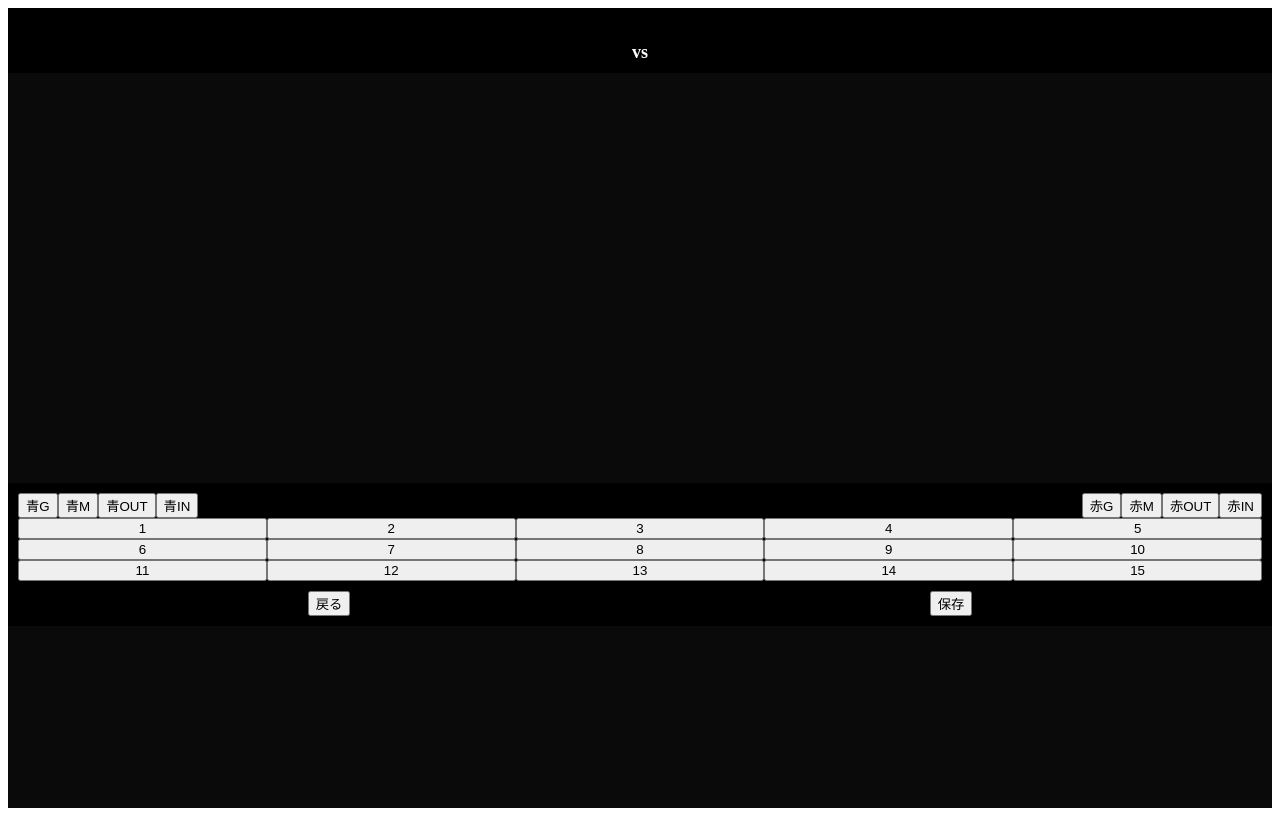
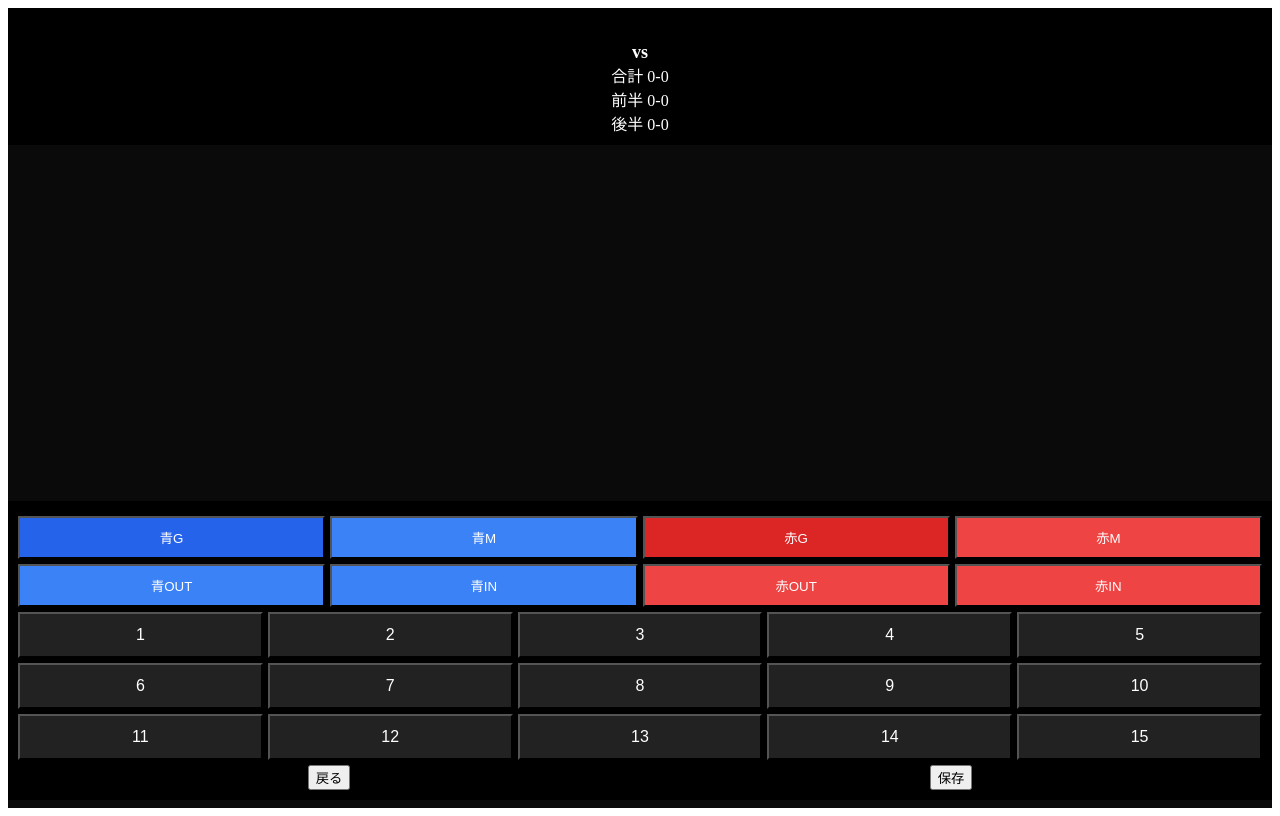
Before and after one commit to hakkinen9301/handball-score-new, a React (Create React App) app: page / in a window 1280 px wide. Both pictures are taken after a click on the button "開始". Built offline with nearby package versions, Linux system fonts and the light colour scheme.

Commit message:
Update App.js

```diff
--- a/src/App.js
+++ b/src/App.js
@@ -26,8 +26,8 @@ export default function App() {
   const addEvent = (team, type, number) => {
     setEvents((prev) => {
       const list = [...prev, { team, type, number }];
-      let b = 0,
-        r = 0;
+      let b = 0, r = 0;
+
       return list.map((e) => {
         if (e.type === "goal") {
           if (e.team === "blue") b++;
@@ -43,7 +43,31 @@ export default function App() {
 
   const undo = () => setEvents((prev) => prev.slice(0, -1));
 
-  // 得点集計
+  // ■ 前半後半＋合計
+  let first = { b: 0, r: 0 };
+  let second = { b: 0, r: 0 };
+  let half = "first";
+
+  events.forEach((e) => {
+    if (e.type === "section") {
+      if (e.label.includes("後半")) half = "second";
+      return;
+    }
+    if (e.type === "goal") {
+      if (half === "first") {
+        if (e.team === "blue") first.b++;
+        if (e.team === "red") first.r++;
+      } else {
+        if (e.team === "blue") second.b++;
+        if (e.team === "red") second.r++;
+      }
+    }
+  });
+
+  const totalB = first.b + second.b;
+  const totalR = first.r + second.r;
+
+  // ■ 得点者
   const goalStats = events.reduce((acc, e) => {
     if (e.type === "goal") {
       const key = `${e.team}-${e.number}`;
@@ -64,15 +88,11 @@ export default function App() {
     .sort((a, b) => a.num - b.num)
     .slice(0, 8);
 
-  // 画像保存
   const save = async () => {
-    const el = captureRef.current;
-
-    const canvas = await html2canvas(el, {
+    const canvas = await html2canvas(captureRef.current, {
       backgroundColor: "#0a0a0a",
       scale: 2,
     });
-
     const link = document.createElement("a");
     link.download = "score.png";
     link.href = canvas.toDataURL();
@@ -98,16 +118,17 @@ export default function App() {
 
       {started && (
         <>
-          {/* ★固定ヘッダー */}
+          {/* ■ 上固定 */}
           <div style={styles.header}>
             <div>{info.date}　{info.round}</div>
             <div style={styles.title}>{info.home} vs {info.away}</div>
+            <div>合計 {totalB}-{totalR}</div>
+            <div>前半 {first.b}-{first.r}</div>
+            <div>後半 {second.b}-{second.r}</div>
           </div>
 
-          {/* ★画像対象 */}
-          <div ref={captureRef} style={styles.captureArea}>
-            {/* スコア履歴 */}
-            <div ref={timelineRef} style={styles.timeline}>
+          {/* ■ 履歴 */}
+          <div ref={captureRef} style={styles.timeline}>
             {events.map((e, i) => {
               if (e.type === "section") {
                 return <div key={i} style={styles.section}>{e.label}</div>;
@@ -115,9 +136,7 @@ export default function App() {
 
               const mark =
                 e.type === "goal"
-                    ? e.team === "blue"
-                      ? "🔵"
-                      : "🔴"
+                  ? e.team === "blue" ? "🔵" : "🔴"
                   : e.type === "miss"
                   ? "❌"
                   : e.type === "out"
@@ -126,82 +145,63 @@ export default function App() {
 
               return (
                 <div key={i} style={styles.row}>
-                    <div style={styles.col1}>
-                      {e.team === "blue" &&
-                        (e.type === "out" || e.type === "in") &&
-                        `#${e.number} ${mark}`}
+                  <div style={styles.leftOut}>
+                    {e.team === "blue" && (e.type === "out" || e.type === "in") && `#${e.number} ${mark}`}
                   </div>
 
-                    <div style={styles.col2}>
-                      {e.team === "blue" &&
-                        (e.type === "goal" || e.type === "miss") &&
-                        `#${e.number} ${mark}`}
+                  <div style={styles.left}>
+                    {e.team === "blue" && (e.type === "goal" || e.type === "miss") && `#${e.number} ${mark}`}
                   </div>
 
-                    <div style={styles.col3}>
-                      {e.type === "goal" || e.type === "miss"
-                        ? e.score
-                        : ""}
+                  <div style={styles.center}>
+                    {(e.type === "goal" || e.type === "miss") && e.score}
                   </div>
 
-                    <div style={styles.col4}>
-                      {e.team === "red" &&
-                        (e.type === "goal" || e.type === "miss") &&
-                        `${mark} #${e.number}`}
+                  <div style={styles.right}>
+                    {e.team === "red" && (e.type === "goal" || e.type === "miss") && `${mark} #${e.number}`}
                   </div>
 
-                    <div style={styles.col5}>
-                      {e.team === "red" &&
-                        (e.type === "out" || e.type === "in") &&
-                        `${mark} #${e.number}`}
+                  <div style={styles.rightOut}>
+                    {e.team === "red" && (e.type === "out" || e.type === "in") && `${mark} #${e.number}`}
                   </div>
                 </div>
               );
             })}
           </div>
 
-            {/* ★背番号得点（画像にも含む） */}
+          {/* ■ 下固定 */}
+          <div style={styles.bottom}>
+            {/* 得点者 */}
             <div style={styles.stats}>
               <div>
-                {blueList.map((p, i) => (
-                  <div key={i}>#{p.num} 🔵 {p.count}</div>
-                ))}
+                {blueList.map((p, i) => <div key={i}>#{p.num} 🔵 {p.count}</div>)}
               </div>
               <div>
-                {redList.map((p, i) => (
-                  <div key={i}>#{p.num} 🔴 {p.count}</div>
-                ))}
-              </div>
+                {redList.map((p, i) => <div key={i}>#{p.num} 🔴 {p.count}</div>)}
               </div>
             </div>
 
-          {/* ★下部固定 */}
-          <div style={styles.bottom}>
+            {/* ボタン */}
             <div style={styles.btnRow}>
-              <div>
-                <button onClick={() => setMode("blue-goal")}>青G</button>
-                <button onClick={() => setMode("blue-miss")}>青M</button>
-                <button onClick={() => setMode("blue-out")}>青OUT</button>
-                <button onClick={() => setMode("blue-in")}>青IN</button>
-              </div>
-              <div>
-                <button onClick={() => setMode("red-goal")}>赤G</button>
-                <button onClick={() => setMode("red-miss")}>赤M</button>
-                <button onClick={() => setMode("red-out")}>赤OUT</button>
-                <button onClick={() => setMode("red-in")}>赤IN</button>
-              </div>
+              <button style={styles.blue} onClick={() => setMode("blue-goal")}>青G</button>
+              <button style={styles.blueSub} onClick={() => setMode("blue-miss")}>青M</button>
+              <button style={styles.red} onClick={() => setMode("red-goal")}>赤G</button>
+              <button style={styles.redSub} onClick={() => setMode("red-miss")}>赤M</button>
+
+              <button style={styles.blueSub} onClick={() => setMode("blue-out")}>青OUT</button>
+              <button style={styles.blueSub} onClick={() => setMode("blue-in")}>青IN</button>
+              <button style={styles.redSub} onClick={() => setMode("red-out")}>赤OUT</button>
+              <button style={styles.redSub} onClick={() => setMode("red-in")}>赤IN</button>
             </div>
 
             <div style={styles.grid}>
               {numbers.map((n) => (
-                <button
-                  key={n}
+                <button key={n} style={styles.num}
                   onClick={() => {
                     if (!mode) return;
                     const [team, type] = mode.split("-");
                     addEvent(team, type, n);
-                  }}
-                >
+                  }}>
                   {n}
                 </button>
               ))}
@@ -238,35 +238,23 @@ const styles = {
 
   title: { fontSize: 18, fontWeight: "bold" },
 
-  captureArea: {
-    paddingTop: 10,
-    paddingBottom: 20,
-  },
-
   timeline: {
     flex: 1,
     overflowY: "auto",
-    height: "45vh",
+    padding: 10,
     background: "#0a0a0a",
   },
 
   row: {
     display: "grid",
-    gridTemplateColumns: "60px 120px 80px 120px 60px",
-    alignItems: "center",
+    gridTemplateColumns: "50px 110px 70px 110px 50px",
   },
 
-  col1: { textAlign: "right", color: "#60a5fa" },
-  col2: { textAlign: "right", color: "#60a5fa" },
-  col3: { textAlign: "center", fontWeight: "bold" },
-  col4: { textAlign: "left", color: "#f87171" },
-  col5: { textAlign: "left", color: "#f87171" },
-
-  stats: {
-    display: "grid",
-    gridTemplateColumns: "1fr 1fr",
-    padding: 10,
-  },
+  leftOut: { textAlign: "right", color: "#60a5fa" },
+  left: { textAlign: "right", color: "#60a5fa" },
+  center: { textAlign: "center", fontWeight: "bold" },
+  right: { textAlign: "left", color: "#f87171" },
+  rightOut: { textAlign: "left", color: "#f87171" },
 
   bottom: {
     position: "sticky",
@@ -275,20 +263,41 @@ const styles = {
     padding: 10,
   },
 
+  stats: {
+    display: "grid",
+    gridTemplateColumns: "1fr 1fr",
+    marginBottom: 5,
+  },
+
   btnRow: {
-    display: "flex",
-    justifyContent: "space-between",
+    display: "grid",
+    gridTemplateColumns: "repeat(4,1fr)",
+    gap: 5,
+    marginBottom: 5,
   },
 
   grid: {
     display: "grid",
     gridTemplateColumns: "repeat(5,1fr)",
+    gap: 5,
   },
+
+  num: {
+    padding: 12,
+    fontSize: 16,
+    background: "#222",
+    color: "#fff",
+  },
+
+  blue: { background: "#2563eb", color: "#fff", padding: 10 },
+  blueSub: { background: "#3b82f6", color: "#fff", padding: 10 },
+  red: { background: "#dc2626", color: "#fff", padding: 10 },
+  redSub: { background: "#ef4444", color: "#fff", padding: 10 },
 
   actions: {
     display: "flex",
     justifyContent: "space-around",
-    marginTop: 10,
+    marginTop: 5,
   },
 
   infoBox: {
```
Lines whose indentation alone changed are shown as unchanged.
